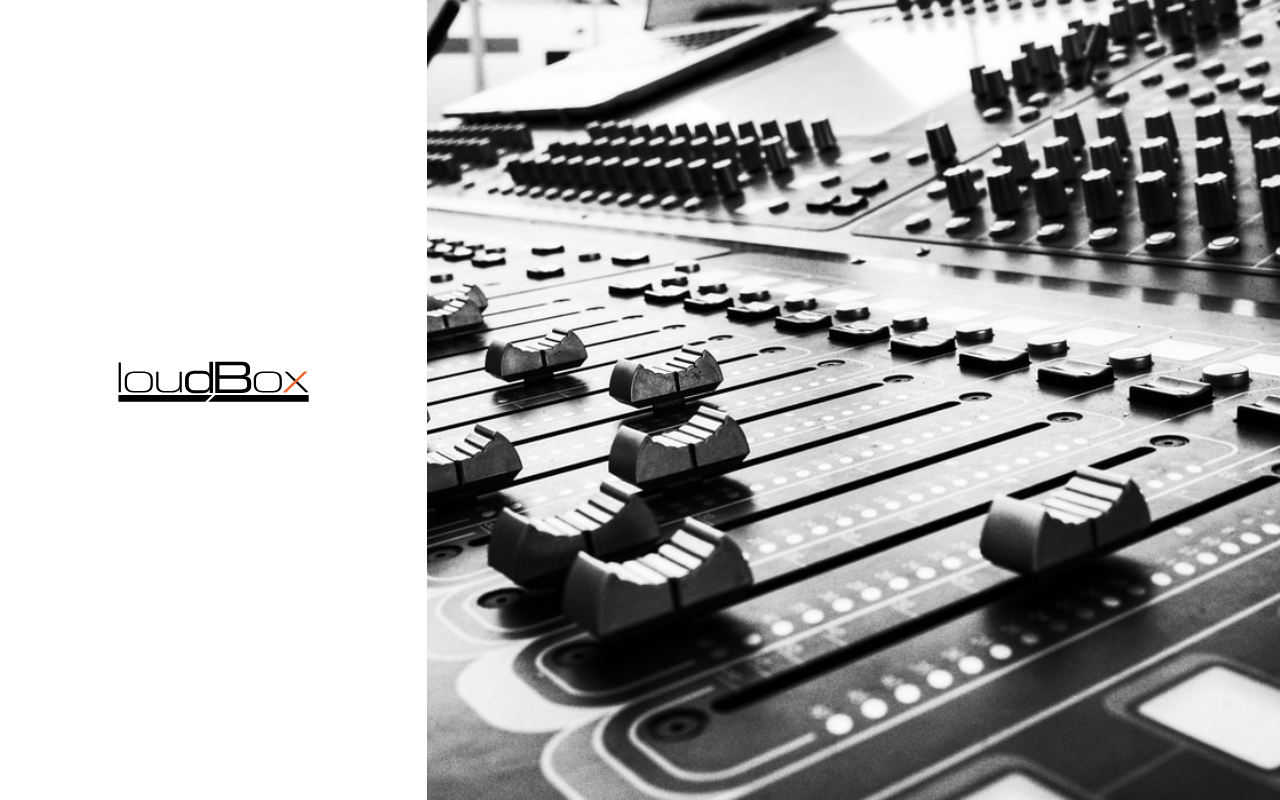
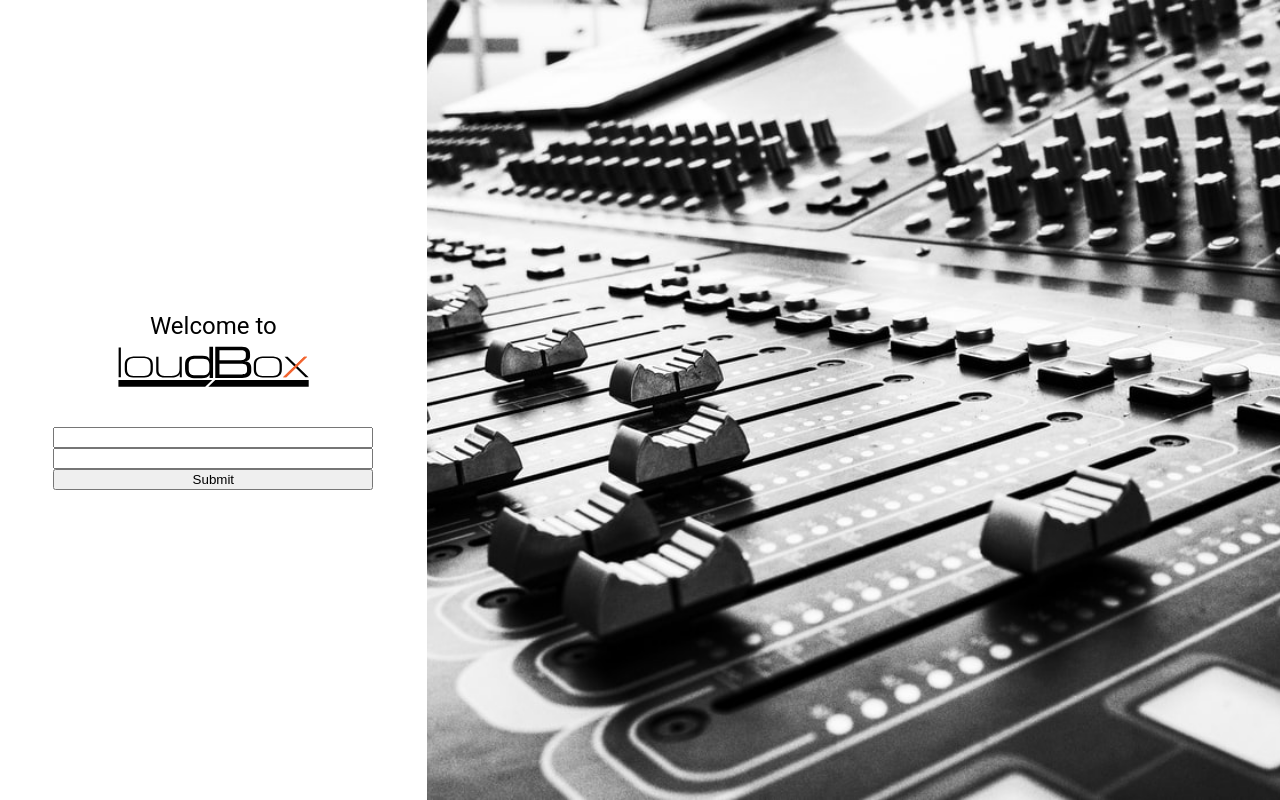
Before and after one commit to dominicstop/react-loudbox, a React (Create React App) app: page / in a window 1280 px wide. Built offline with nearby package versions, Linux system fonts and the light colour scheme.

Commit message:
✨ WIP: LoginPage - Login Form

```diff
--- a/src/pages/LoginPage.js
+++ b/src/pages/LoginPage.js
@@ -1,5 +1,10 @@
 import React from 'react';
 import { StyleSheet, css } from 'aphrodite';
+
+import { Typography, Box } from '@material-ui/core';
+import { FormControl, InputLabel, InputBaseProps, FormHelperText } from '@material-ui/core';
+
+import { Formik, Form, Field, ErrorMessage, FormikHelpers } from 'formik';
 
 import loginBG     from 'assests/images/login-cover.jpg';
 import loudboxLogo from 'assests/svg/loudbox-logo.svg';
@@ -19,12 +24,23 @@ export class LoginPage extends React.Component {
       alignItems: 'center',
       justifyContent: 'center',
     },
+    formContainer: {
+      height: 'auto',
+      width: '320px',
+      paddingTop: '64px',
+      paddingBottom: '64px',
+      textAlign: 'center',
+    },
+    form: {
+      display: 'flex',
+      flexDirection: 'column',
+    },
     rightImageContainer: {
       display: 'none',
       // set/config bg image
       backgroundImage: `url(${loginBG})`,
       backgroundPosition: 'center',
-      backgroundRepeat: 'no-repeat',
+      backgroundRepeat: 'norepeat',
       backgroundSize: 'cover',
       // show the right image container if there's enough space
       '@media (min-width: 750px) and (max-width: 1250px)': {
@@ -43,18 +59,41 @@ export class LoginPage extends React.Component {
     },
   });
 
+  _handleOnFormSubmit = () => {
+
+  };
+
   render(){
     const { styles } = LoginPage;
     return(
       <div className={css(styles.rootContainer)}>
         <div className={css(styles.leftFormContainer)}>
-          <div>
+          <Box className={css(styles.formContainer)}>
+            <Typography
+              variant="h5"
+              component="h1"
+            >
+              Welcome to
+            </Typography>
             <img
               className={css(styles.logo)}
               src={loudboxLogo}
               alt="LoudBox Logo"
             />
-          </div>
+            <Formik>
+              {(params) => (
+                <Form className={css(styles.form)}>
+                  <Field type="email" name="email" />
+                  <ErrorMessage name="email" component="div" />
+                  <Field type="password" name="password" />
+                  <ErrorMessage name="password" component="div" />
+                  <button type="submit" disabled={params.isSubmitting}>
+                    Submit
+                  </button>
+                </Form>
+              )}
+            </Formik>
+          </Box>
         </div>
         <div className={css(styles.rightImageContainer)}/>
       </div>
```
Also changed, not shown: src/components/FormTextField.js (added).
